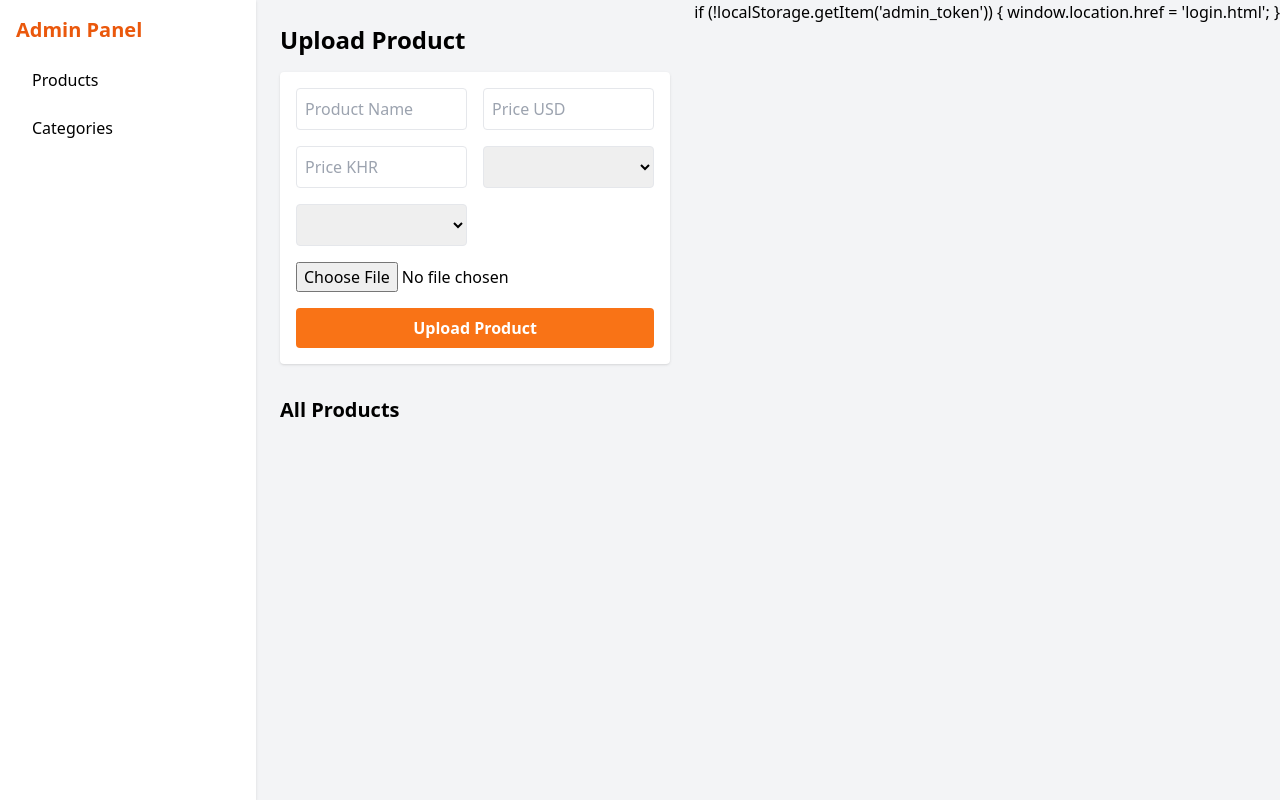
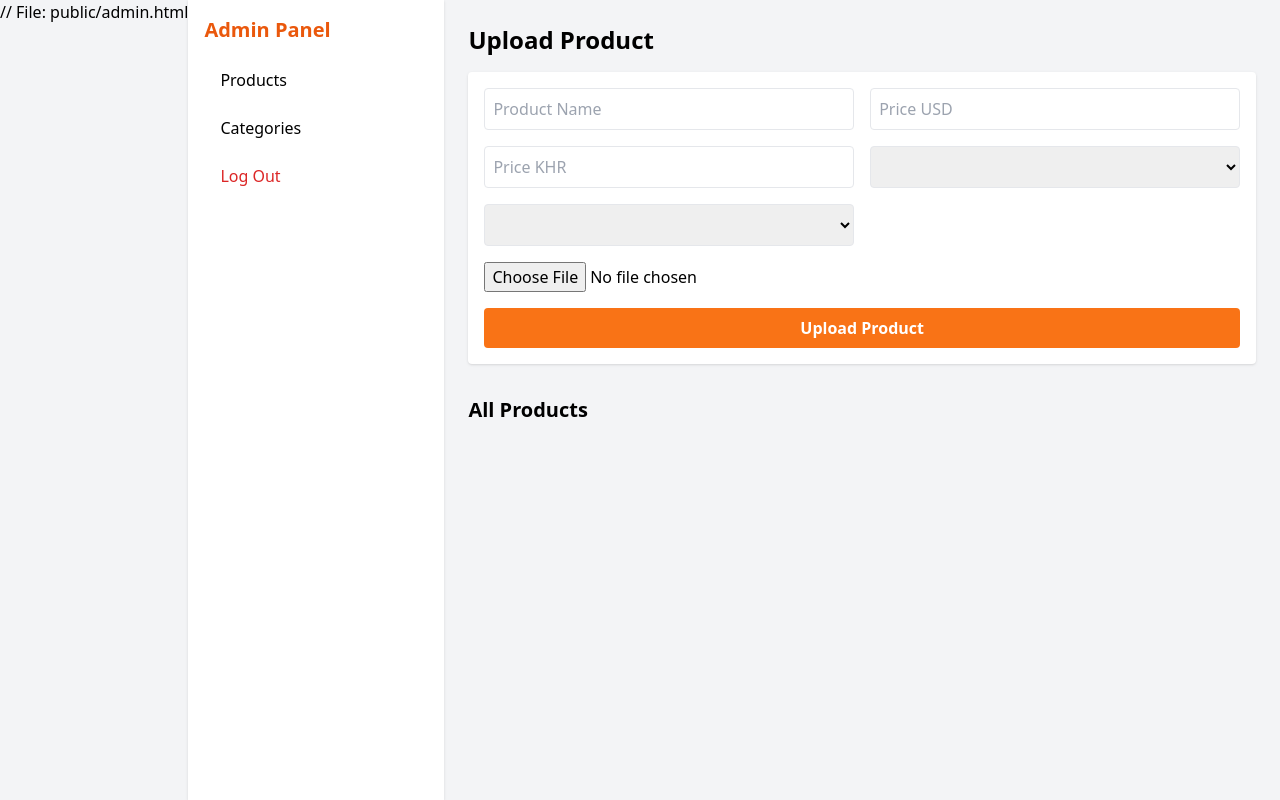
Before and after one commit to Caivy/iCareShop_Public, a plain HTML site: page admin.html in a window 1280 px wide. Drawn offline with nearby package versions, Linux system fonts and the light colour scheme.

Commit message:
update the category section and add logout btn

```diff
--- a/admin.html
+++ b/admin.html
@@ -1,3 +1,4 @@
+// File: public/admin.html
 <!DOCTYPE html>
 <html lang="en">
 <head>
@@ -12,12 +13,13 @@
     <nav class="space-y-2">
       <button onclick="showSection('productSection')" class="w-full text-left px-4 py-2 rounded hover:bg-orange-100">Products</button>
       <button onclick="showSection('categorySection')" class="w-full text-left px-4 py-2 rounded hover:bg-orange-100">Categories</button>
+      <button id="logoutBtn" class="w-full text-left px-4 py-2 rounded hover:bg-red-100 text-red-600 mt-4">Log Out</button>
     </nav>
   </aside>
 
   <main class="flex-1 p-6 overflow-y-auto">
     <!-- Product Upload Section -->
-    <section id="productSection">
+    <section id="productSection" class="section">
       <h1 class="text-2xl font-bold mb-4">Upload Product</h1>
       <form id="productForm" class="grid grid-cols-2 gap-4 mb-8 bg-white p-4 rounded shadow">
         <input type="text" name="name" placeholder="Product Name" required class="border p-2 rounded">
@@ -34,7 +36,7 @@
     </section>
 
     <!-- Category Management Section -->
-    <section id="categorySection" class="hidden">
+    <section id="categorySection" class="section hidden">
       <h1 class="text-2xl font-bold mb-4">Manage Categories</h1>
       <form id="categoryForm" class="bg-white p-4 rounded shadow mb-4">
         <div class="grid grid-cols-2 gap-4">
@@ -46,9 +48,7 @@
       <div id="categoryList" class="space-y-2"></div>
     </section>
   </main>
-  if (!localStorage.getItem('admin_token')) {
-    window.location.href = 'login.html';
-  }
+
   <script src="js/admin.js"></script>
 </body>
 </html>
```
